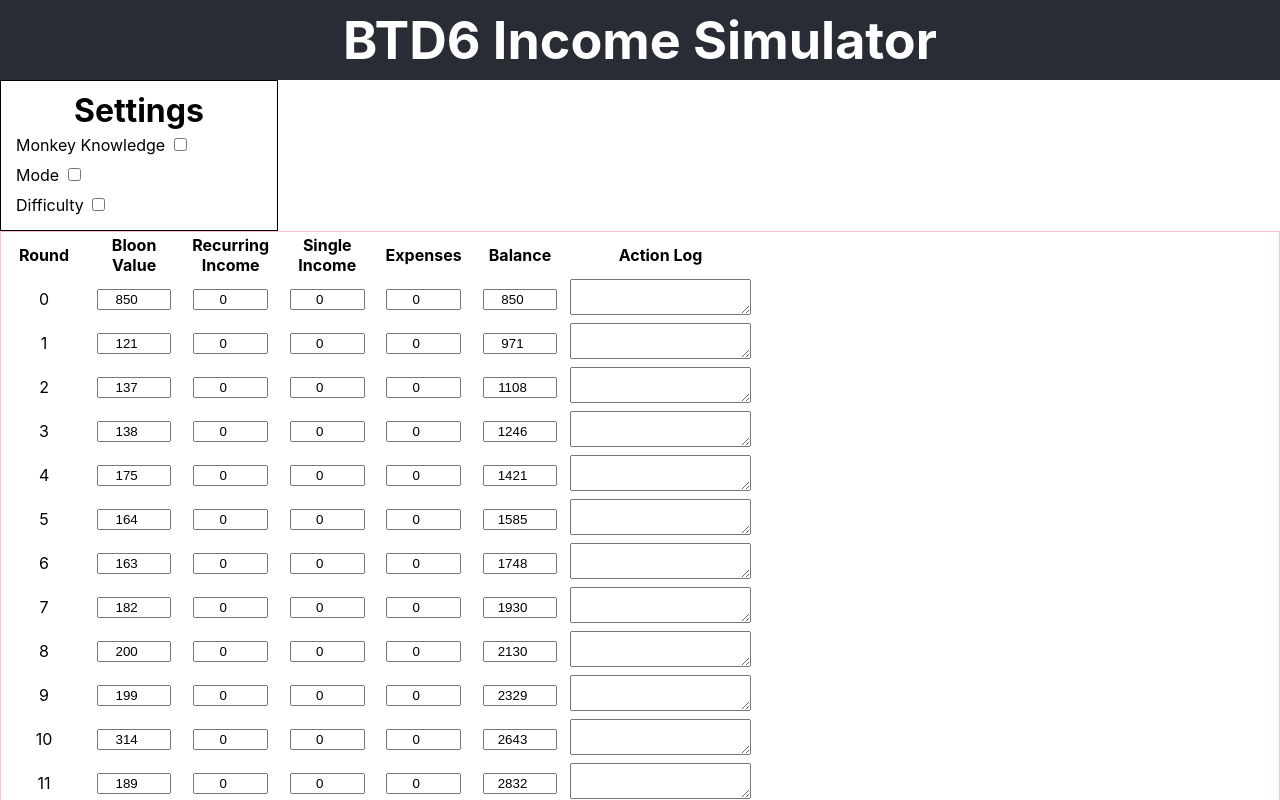
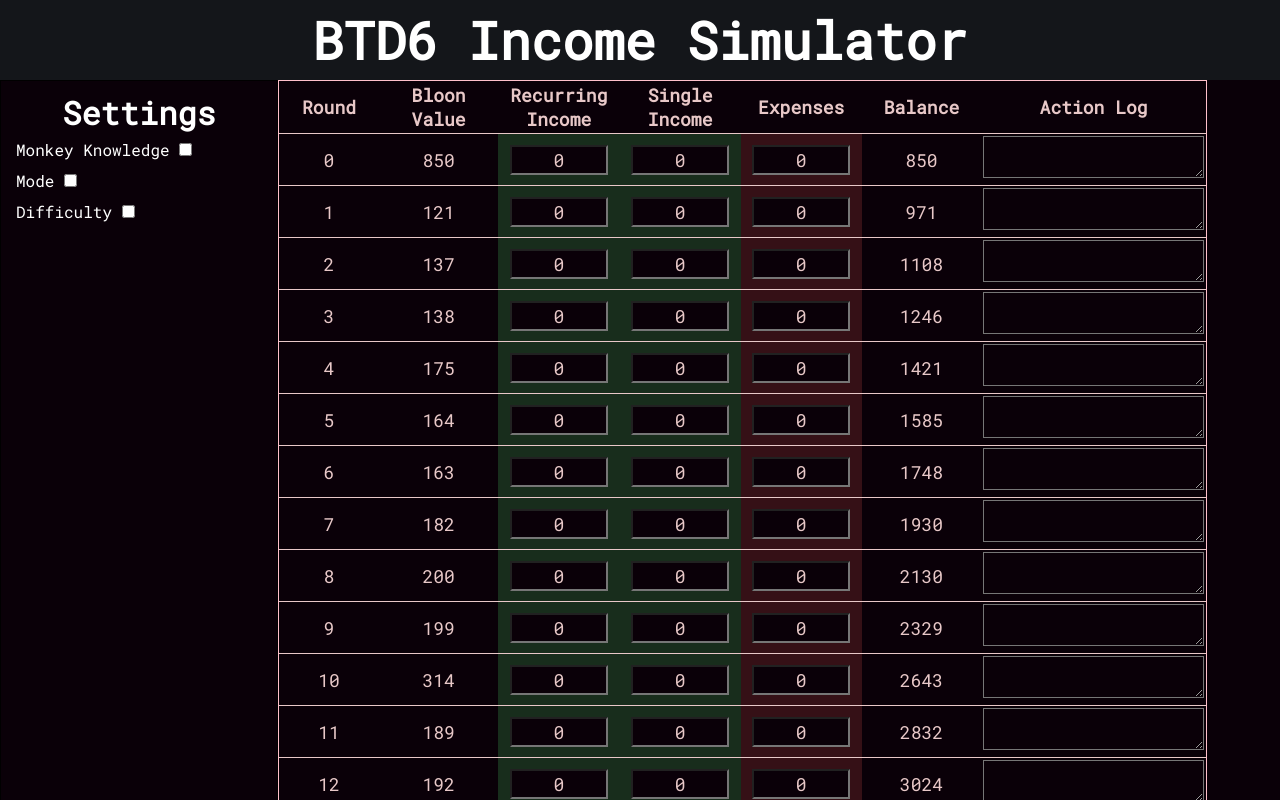
Before and after one commit to tashiww/btd6_farmsim, a React (Create React App) app: page / in a window 1280 px wide. Shown: the top 800 px of the page. Built offline with nearby package versions, Linux system fonts and the light colour scheme.

Commit message:
dark mode style updates

```diff
--- a/src/App.css
+++ b/src/App.css
@@ -1,5 +1,7 @@
 #root {
   display: flex;
+  background-color: rgb(10, 0, 8);
+  color: white;
 }
 
 .App {
@@ -10,7 +12,7 @@
 }
 
 .App-header {
-  background-color: #282c34;
+  background-color: #14161a;
   display: flex;
   height: 80px;
   width: 100%;
@@ -23,19 +25,6 @@
 .App-header h1 {
   margin: 0px;
   padding: 0px;
-}
-
-.App-link {
-  color: #61dafb;
-}
-
-@keyframes App-logo-spin {
-  from {
-    transform: rotate(0deg);
-  }
-  to {
-    transform: rotate(360deg);
-  }
 }
 
 .Settings {
@@ -56,20 +45,60 @@
 }
 
 .IncomeTable {
-  width: 100%;
   display: flex;
   flex-direction: row;
   border: 1px solid pink;
+  color: rgba(232, 200, 200);
 }
+
 .IncomeTable tr>* {
   width: 15%;
+  padding: 2px;
+}
+
+.IncomeTable thead tr:first-child>* {
+  position: sticky;
+  top: 0;
+  z-index: 50;
+  background-color:rgb(10, 0, 8);
+
+}
+.IncomeTable table {
+  border-collapse: collapse;
+  padding: 10px;
+
+}
+.IncomeTable tr {
+  border-bottom: 1px solid rgba(232, 200, 200);
+  ;
 }
 
 .AddAction {
   border: 1px solid navy;
 }
 
-input[type=number] {
+.IncomeTable, .IncomeTable input, .IncomeTable textarea {
+  font-size: large;
+}
+input, textarea {
+  background-color:rgb(10, 0, 8);
+  color: rgba(232, 200, 200);
+
+}
+
+input[inputmode=numeric], input[type=number] {
 width: 5em;
 text-align: center;
 }
+
+.readonly {
+  border: 0;
+  background-color: transparent;
+}
+
+.credit {
+  background-color: rgba(80, 222, 111, .2);
+}
+.debit {
+  background-color: rgba(222, 80, 80, 0.2);
+}
--- a/src/App.tsx
+++ b/src/App.tsx
@@ -34,11 +34,11 @@
 	return (
 		<tr>
 			<td>{round}</td>
-			<td><input min="0" type="number" defaultValue={props.data.bloonIncome[round]} /></td>
-			<td><input min="0" type="number" onChange={props.changeRecurringIncome} value={props.data.recurringIncome[round]}/></td>
-			<td><input min="0" type="number" onChange={props.changeSingleIncome} value={props.data.singleIncome[round]}/></td>
-			<td><input min="0" type="number" onChange={props.changeExpenses} value={props.data.expenses[round]}/></td>
-			<td><input min="0" type="number" readOnly={true} value={props.data.balances[round]} /></td>
+			<td><input className="readonly" type="text" inputMode="numeric" readOnly={true} defaultValue={props.data.bloonIncome[round]} /></td>
+			<td className="credit"><input min="0" type="text" inputMode="numeric" onChange={props.changeRecurringIncome} value={props.data.recurringIncome[round]}/></td>
+			<td className="credit"><input min="0" type="text" inputMode="numeric" onChange={props.changeSingleIncome} value={props.data.singleIncome[round]}/></td>
+			<td className="debit"><input min="0" type="text" inputMode="numeric" onChange={props.changeExpenses} value={props.data.expenses[round]}/></td>
+			<td><input className="readonly" type="text" inputMode="numeric" readOnly={true} value={props.data.balances[round]} /></td>
 			<td><ActionSummary/></td>
 		</tr>
 	)
@@ -46,14 +46,6 @@
 
 function ActionSummary() {
 	return (<textarea />
-	);
-}
-function AddAction() {
-	return (
-		<div className="AddAction">
-			<h1>Add Action</h1>
-			<input type="text" />
-		</div>
 	);
 }
 
@@ -138,7 +130,6 @@
 		const value = parseInt(event.target.value);
 		const unchangedRecurringIncome = this.state.recurringIncome.slice(0, currentRound);
 		const newRecurringIncome = unchangedRecurringIncome.concat(Array(maxRound-currentRound).fill(value));
-		console.log(newRecurringIncome);
 		if(isNaN(value)) {
 			return;
 		}
@@ -158,7 +149,6 @@
 		if(isNaN(value)) {
 			return;
 		}
-		console.log(newExpenses);
 		this.setState({
 			expenses: newExpenses,
 		}, this.updateBalance);
@@ -173,7 +163,6 @@
 		let newIncome = oldIncome;
 		newIncome[currentRound] = value;
 
-		console.log(newIncome);
 		this.setState({
 			singleIncome: newIncome,
 		}, this.updateBalance);
@@ -195,7 +184,7 @@
 				changeExpenses={(round: number, event: React.ChangeEvent<HTMLInputElement>) => this.changeExpenses(round, event)}
 
 				 />
-			<AddAction />
+			{/* <AddAction /> */}
 		</div>
 	);
 }
--- a/src/index.css
+++ b/src/index.css
@@ -1,8 +1,9 @@
-body {
+@import url('https://fonts.googleapis.com/css?family=Roboto+Mono&display=swap');
+
+body, input {
   margin: 0;
-  font-family: -apple-system, BlinkMacSystemFont, 'Segoe UI', 'Roboto', 'Oxygen',
-    'Ubuntu', 'Cantarell', 'Fira Sans', 'Droid Sans', 'Helvetica Neue',
-    sans-serif;
+  font-family: source-code-pro, 'Roboto Mono', Menlo, Monaco, Consolas, 'Courier New',
+    monospace;
   -webkit-font-smoothing: antialiased;
   -moz-osx-font-smoothing: grayscale;
 }
```
